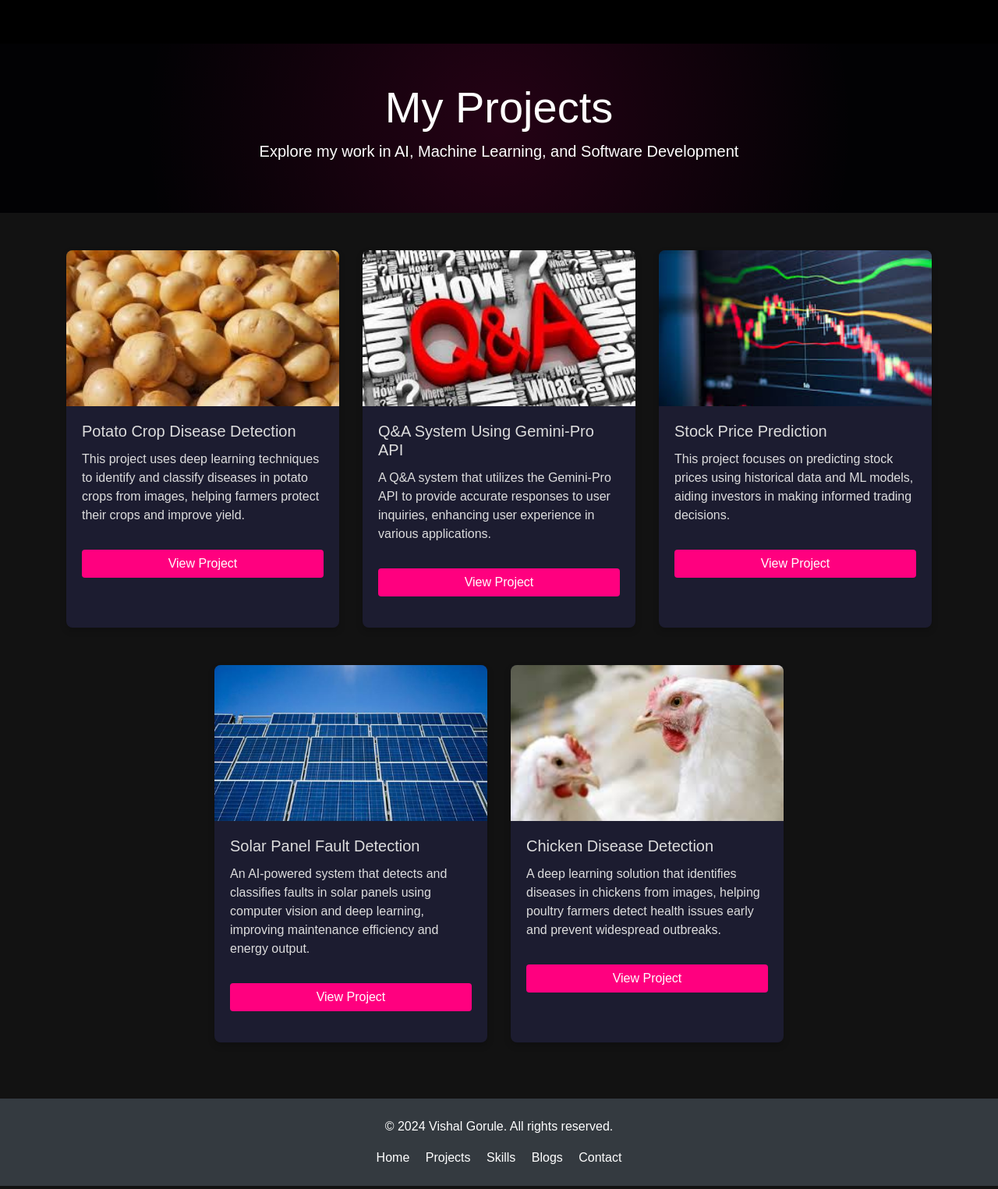
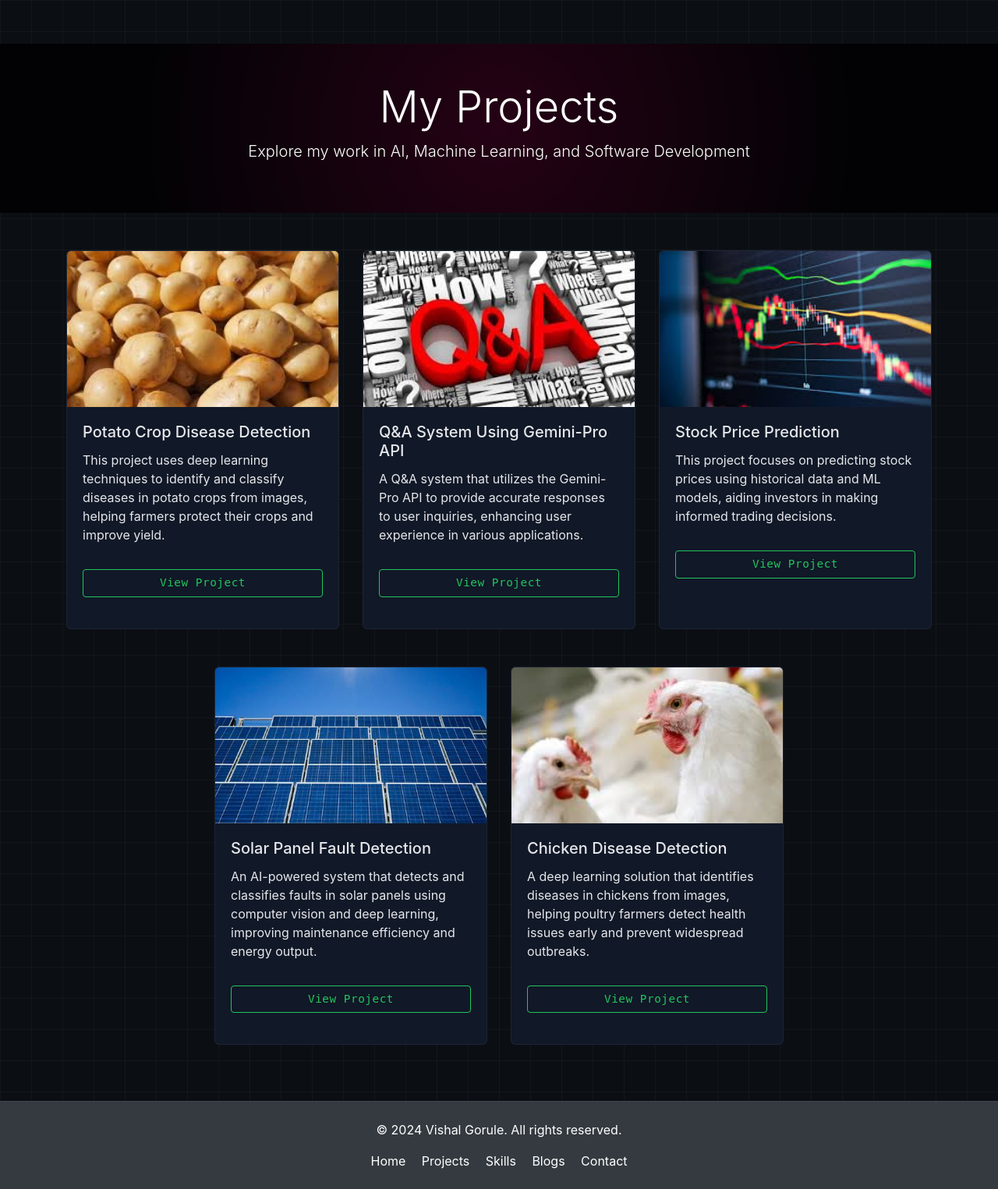
Before and after one commit to VisionExpo/Portfolio-Website, a Flask app: page /projects.html in a window 1280 px wide. Shown: the whole page at 78% size. Run offline with Flask 3, Linux system fonts and the light colour scheme; some libraries are stand-ins or nearby versions.

Commit message:
Refactor ProjectCard and styles for improved aesthetics; add tech stack display; create new data files for projects and skills

```diff
--- a/static/css/styles.css
+++ b/static/css/styles.css
@@ -1,43 +1,67 @@
 /* Root Variables */
 :root {
-  --primary-color: #ff007f;
-  --text-color-light: #ddd;
-  --bg-dark: #000;
-  --card-shadow: rgba(0, 0, 0, 0.2);
+  /* Cyberpunk / Systems Engineer Palette */
+  --bg-primary: #0b0f14;
+  --bg-secondary: #111827;
+  --neon-green: #22c55e;
+  --neon-glow: rgba(34, 197, 94, 0.45);
+  --text-primary: #e5e7eb;
+  --text-muted: #9ca3af;
+
+  /* Fonts */
+  --font-primary: 'Inter', system-ui, -apple-system, sans-serif;
+  --font-mono: 'JetBrains Mono', monospace;
+
+  /* Legacy mappings for compatibility */
+  --primary-color: var(--neon-green);
+  --text-color-light: var(--text-primary);
+  --bg-dark: var(--bg-primary);
+  --card-shadow: rgba(0, 0, 0, 0.5);
   --transition-speed: 0.3s;
   --animation-easing: cubic-bezier(0.25, 0.46, 0.45, 0.94);
 }
 
+/* Import Fonts */
+@import url('https://fonts.googleapis.com/css2?family=Inter:wght@300;400;600;700&family=JetBrains+Mono:wght@400&display=swap');
+
 /* General Styles */
 body {
-  font-family: Arial, sans-serif;
-  color: var(--text-color-light);
-  background: var(--bg-dark);
+  font-family: var(--font-primary);
+  color: var(--text-primary);
+  background-color: var(--bg-primary);
+  /* Subtle grid texture */
+  background-image:
+    linear-gradient(rgba(255, 255, 255, 0.03) 1px, transparent 1px),
+    linear-gradient(90deg, rgba(255, 255, 255, 0.03) 1px, transparent 1px);
+  background-size: 40px 40px;
   overflow-x: hidden; /* Prevent horizontal scroll during animations */
   scroll-behavior: smooth;
   padding-top: 56px; /* Height of navbar */
+}
+
+/* Monospace Accents */
+.mono-text, code, pre, .tech-pill {
+  font-family: var(--font-mono);
 }
 
 a:focus,
 button:focus,
 input:focus,
 textarea:focus {
-  outline: 3px solid var(--primary-color);
+  outline: 1px solid var(--neon-green);
+  box-shadow: 0 0 10px var(--neon-glow);
   outline-offset: 2px;
-  outline-style: dashed;
-  outline-color: var(--primary-color);
-  outline-width: 3px;
 }
 
 /* Section Backgrounds */
 .section-bg {
-  background-color: #121212;
+  background-color: transparent;
   padding: 50px 0;
 }
 
 /* Hero Section */
 .hero-section {
-  background: linear-gradient(rgba(0, 0, 0, 0.7), rgba(0, 0, 0, 0.7)), #121212;
+  background: linear-gradient(rgba(11, 15, 20, 0.9), rgba(11, 15, 20, 0.95));
   background-size: cover;
   background-position: center;
   height: 100vh;
@@ -88,39 +112,46 @@ textarea:focus {
 
 /* Button Styles */
 .btn-primary {
-  background-color: var(--primary-color);
-  border: none;
+  background-color: transparent;
+  border: 1px solid var(--neon-green);
+  color: var(--neon-green);
+  font-family: var(--font-mono);
+  font-size: 0.9rem;
+  letter-spacing: 0.5px;
   transition: all 0.3s ease;
 }
 
 .btn-primary:hover {
-  background-color: #e60073;
+  background-color: var(--neon-green);
+  color: var(--bg-primary);
   transform: translateY(-3px);
-  box-shadow: 0 5px 15px rgba(230, 0, 115, 0.4);
+  box-shadow: 0 0 15px var(--neon-glow);
 }
 
 /* Resume Button Styles */
 .resume-btn {
   padding: 12px 24px !important;
   font-weight: bold !important;
-  border-radius: 30px !important;
+  border-radius: 4px !important;
   position: relative !important;
   overflow: hidden !important;
   z-index: 1 !important;
-  background-color: #ff007f !important;
-  border: 2px solid #ff007f !important;
-  color: white !important;
+  background-color: transparent !important;
+  border: 1px solid var(--neon-green) !important;
+  color: var(--neon-green) !important;
+  font-family: var(--font-mono) !important;
   text-transform: uppercase !important;
   letter-spacing: 1px !important;
-  box-shadow: 0 4px 15px rgba(255, 0, 127, 0.4) !important;
+  box-shadow: none !important;
   transition: all 0.3s ease !important;
   display: inline-block !important;
 }
 
 .resume-btn:hover {
-  background-color: #e60073 !important;
-  transform: translateY(-5px) !important;
-  box-shadow: 0 8px 25px rgba(255, 0, 127, 0.5) !important;
+  background-color: var(--neon-green) !important;
+  color: var(--bg-primary) !important;
+  transform: translateY(-2px) !important;
+  box-shadow: 0 0 20px var(--neon-glow) !important;
 }
 
 .resume-btn::before {
@@ -160,17 +191,19 @@ textarea:focus {
   display: flex;
   flex-direction: column;
   justify-content: space-between;
-  box-shadow: 0 4px 8px var(--card-shadow);
-  border-radius: 8px;
+  box-shadow: none;
+  border: 1px solid rgba(255, 255, 255, 0.05);
+  border-radius: 6px;
   overflow: hidden;
-  background-color: #1c1c30;
+  background-color: var(--bg-secondary);
   transition: transform 0.3s ease, box-shadow 0.3s ease;
   margin: 0 auto; /* Center cards horizontally */
 }
 
 .card:hover {
-  transform: translateY(-10px);
-  box-shadow: 0 12px 20px rgba(0, 0, 0, 0.3);
+  transform: translateY(-5px);
+  border-color: var(--neon-green);
+  box-shadow: 0 0 20px var(--neon-glow);
 }
 
 .card-img-top {
@@ -543,9 +589,9 @@ textarea:focus {
   height: 100%;
   display: flex;
   flex-direction: column;
-  background-color: #1c1c30;
-  border: none;
-  box-shadow: 0 4px 8px rgba(0, 0, 0, 0.2);
+  background-color: var(--bg-secondary);
+  border: 1px solid rgba(255, 255, 255, 0.05);
+  box-shadow: none;
   transition: all 0.3s ease;
   margin-bottom: 20px;
 }
@@ -718,7 +767,8 @@ textarea:focus {
 
 /* Footer Styles */
 footer {
-  background-color: #0a0a15;
+  background-color: #05070a;
+  border-top: 1px solid rgba(255, 255, 255, 0.05);
   padding: 30px 0;
 }
 
```
Also changed, not shown: other parts of static/css/styles.css (+67 -51 lines), components/ProjectCard.js (+27 -12 lines), src/data/projects.js (added), src/data/skills.js (added).
